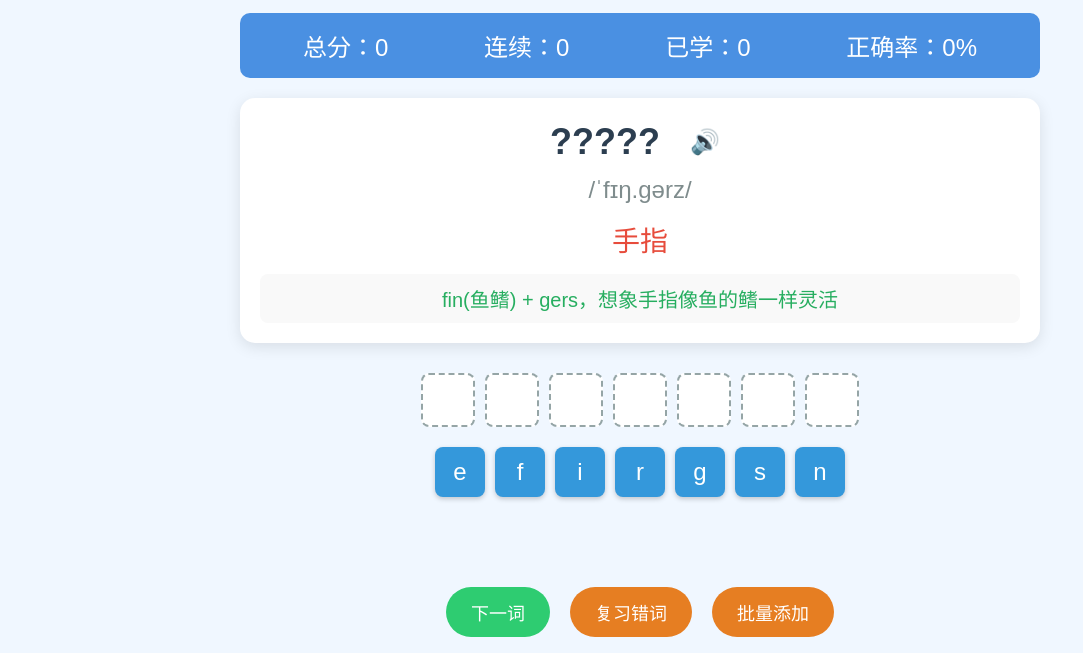
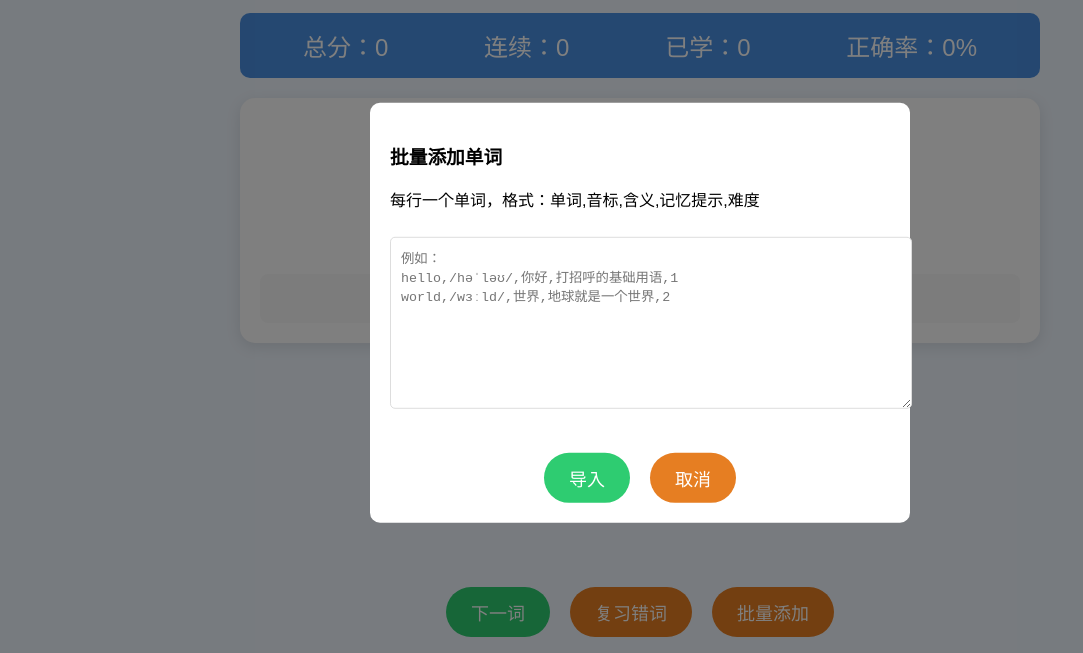
Before and after one commit to lincoln0102/wordmaster, a website: page wordmaster.html in a window 1280 px wide. Both pictures are taken after a click on the button "批量添加". Shown: the part 87-740 px from the top of the page, without its empty margins (0-1083 px from the left). Drawn offline with nearby package versions, Linux system fonts and the light colour scheme.

Commit message:
更新：修改单词列表和样式

```diff
--- a/wordlist.js
+++ b/wordlist.js
@@ -21,10 +21,10 @@ const wordList = [
         difficulty: 2
     },
     {
-        word: "fingers",
-        phonetic: "/ˈfɪŋ.ɡərz/",
+        word: "finger",
+        phonetic: "/ˈfɪŋ.ɡər/",
         meaning: "手指",
-        memoryTip: "fin(鱼鳍) + gers，想象手指像鱼的鳍一样灵活",
+        memoryTip: "fin(鱼鳍) + ger，想象手指像鱼的鳍一样灵活",
         difficulty: 2
     },
     {
@@ -42,10 +42,10 @@ const wordList = [
         difficulty: 1
     },
     {
-        word: "hands",
-        phonetic: "/hændz/",
+        word: "hand",
+        phonetic: "/hænd/",
         meaning: "手",
-        memoryTip: "hand + s，想象两只手在打招呼(hi)",
+        memoryTip: "想象一只手在打招呼(hi)",
         difficulty: 1
     },
     {
--- a/wordmaster.css
+++ b/wordmaster.css
@@ -158,3 +158,35 @@ button:active {
         padding: 15px 30px;
     }
 }
+
+
+.dialog {
+    display: none;
+    position: fixed;
+    top: 0;
+    left: 0;
+    width: 100%;
+    height: 100%;
+    background: rgba(0, 0, 0, 0.5);
+    z-index: 1000;
+}
+
+.dialog-content {
+    position: absolute;
+    top: 50%;
+    left: 50%;
+    transform: translate(-50%, -50%);
+    background: white;
+    padding: 20px;
+    border-radius: 10px;
+    width: 80%;
+    max-width: 500px;
+}
+
+.dialog textarea {
+    width: 100%;
+    margin: 10px 0;
+    padding: 10px;
+    border: 1px solid #ddd;
+    border-radius: 5px;
+}
```
